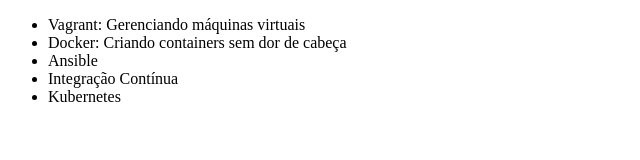
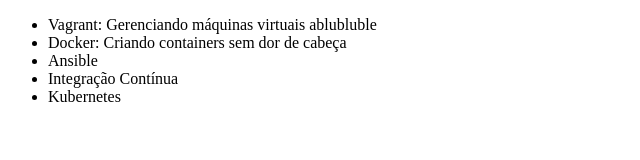
Before and after one commit to henrique-wj/cursoalura, a plain HTML site: page index.html in a window 1280 px wide. Shown: the full height of the page, 0-640 px from the left. Drawn offline with Linux system fonts and the light colour scheme.

Commit message:
Alterando o codigo

```diff
--- a/index.html
+++ b/index.html
@@ -6,7 +6,7 @@
 </head>
 <body>
     <ul>
-        <li>Vagrant: Gerenciando máquinas virtuais</li>
+        <li>Vagrant: Gerenciando máquinas virtuais ablubluble</li>
         <li>Docker: Criando containers sem dor de cabeça</li>
         <li>Ansible</li>
         <li>Integração Contínua</li>
```
